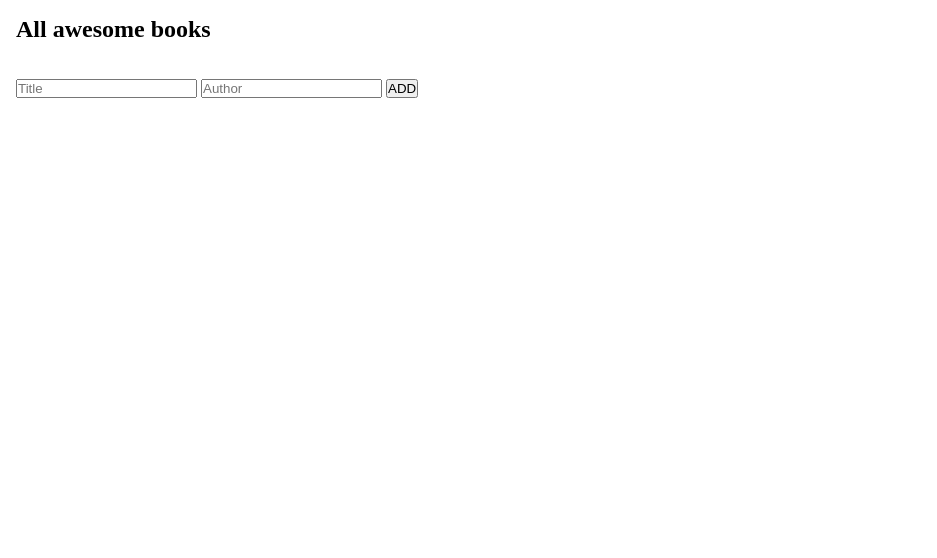
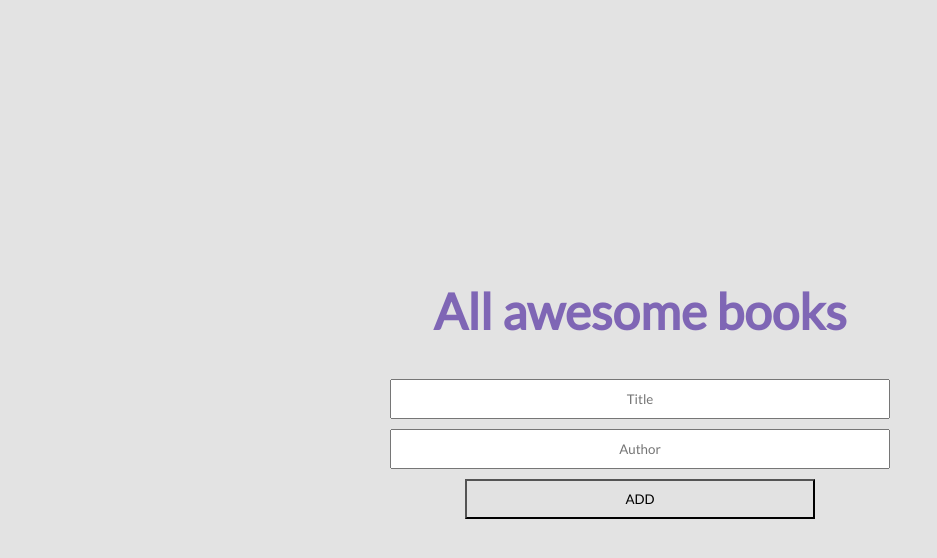
Before and after one commit to akezeth/Awesome-books, a website: page index.html in a window 1280 px wide. Shown: the whole page, without its empty margins (0-937 px from the left). Drawn offline with Linux system fonts and the light colour scheme.

Commit message:
Global Styles + overall look of the webpage

```diff
--- a/style.css
+++ b/style.css
@@ -1,9 +1,84 @@
+@import url('https://fonts.googleapis.com/css2?family=Lato&display=swap');
+
+/* =============================== Global Styles =============================== */
+
 * {
   margin: 0;
   padding: 0;
   box-sizing: border-box;
+  font-family: lato, sans-serif;
 }
 
 body {
   padding: 1rem;
+  background-color: #e3e3e3;
+  min-height: 100vh;
+  min-width: 100vw;
+  overflow-x: clip;
 }
+
+h1 {
+  font-size: calc(3vh + 2vw);
+  color: #7f66b5;
+}
+
+.container {
+  width: 80%;
+  max-width: 1440px;
+  margin: auto;
+}
+
+.flex {
+  display: flex;
+}
+
+.column {
+  flex-direction: column;
+}
+
+/* =============================== Books Styles =============================== */
+
+.awesome-books {
+  align-items: center;
+  justify-content: space-around;
+  gap: 0px;
+}
+
+.add-books {
+  width: 100%;
+  align-items: center;
+  gap: 10px;
+}
+
+.add-books input {
+  width: 50%;
+  min-height: 40px;
+  max-width: 600px;
+  text-align: center;
+}
+
+.add-books input::placeholder {
+  text-align: center;
+  letter-spacing: normal;
+  transition: 0.5s;
+}
+
+.add-books input:hover::placeholder, .add-books  input:focus::placeholder {
+  letter-spacing: 3px;
+}
+
+.add-books button {
+  height: 40px;
+  width: 35%;
+  max-width: 400px;
+  background-color: #e2e2e2;
+  transition: 0.3s;
+}
+
+.add-books button:hover, .add-books button:focus {
+  background-color: #7e67b1;
+}
+
+.add-books button:focus, .add-books button:hover {
+  letter-spacing: 1px;
+}
```
